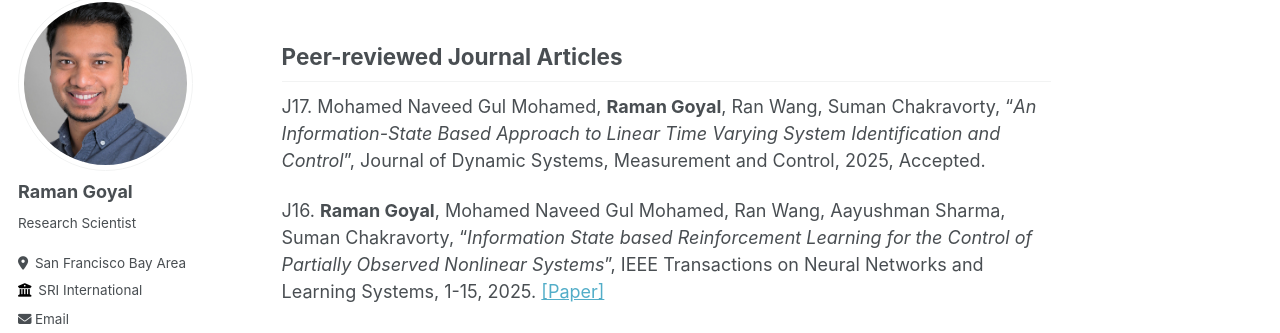
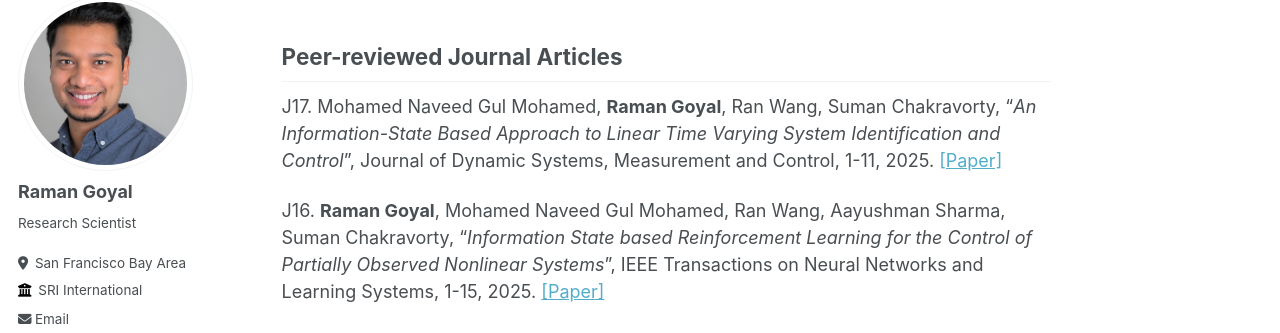
Before and after one commit to ramaniitrgoyal92/ramaniitrgoyal92.github.io, a Jekyll site: the page built from _pages/publications.md, in a window 1280 px wide and 900 px high, scrolled down 5135 px. Shown: the part 110-443 px from the top of the window. Built offline with Jekyll 4.4.1, drawn with Linux system fonts in a browser that asks for light colours; some web fonts are replaced.

Commit message:
Revise J17 publication entry and add DOI link
Updated publication details for J17 and added a link.

```diff
--- a/_pages/publications.md
+++ b/_pages/publications.md
@@ -175,7 +175,8 @@ C1. **R. Goyal**, Bryant, T., Majji, M., Skelton, R. E., and Longman, A., “_De
 
 Peer-reviewed Journal Articles
 ------
-J17. Mohamed Naveed Gul Mohamed, **Raman Goyal**, Ran Wang, Suman Chakravorty, "_An Information-State Based Approach to Linear Time Varying System Identification and Control_", Journal of Dynamic Systems, Measurement and Control, 2025, Accepted.
+J17. Mohamed Naveed Gul Mohamed, **Raman Goyal**, Ran Wang, Suman Chakravorty, "_An Information-State Based Approach to Linear Time Varying System Identification and Control_", Journal of Dynamic Systems, Measurement and Control, 1-11, 2025.
+[[Paper]](https://doi.org/10.1115/1.4070653)
 
 J16. **Raman Goyal**, Mohamed Naveed Gul Mohamed, Ran Wang, Aayushman Sharma, Suman Chakravorty, "_Information State based Reinforcement Learning for the Control of Partially Observed Nonlinear Systems_",  IEEE Transactions on Neural Networks and Learning Systems, 1-15, 2025.
 [[Paper]](https://doi.org/10.1109/TNNLS.2025.3593259)
```
